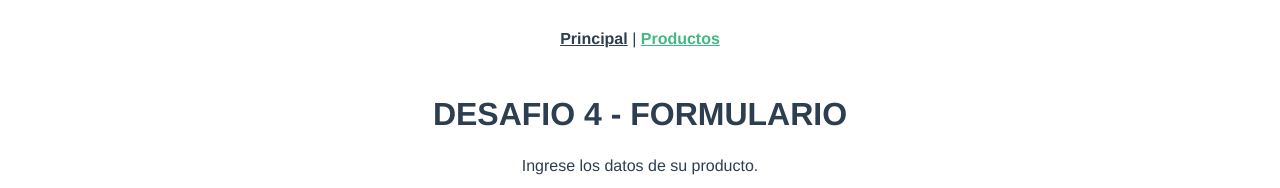
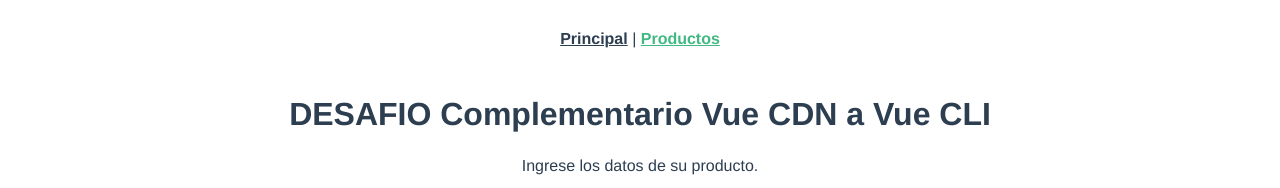
Before and after one commit to delvalj/desafio4-delval, a Vue app: page /about in a window 1280 px wide. Shown: the top 188 px of the page. Built offline with nearby package versions, Linux system fonts and the light colour scheme; no server answers.

Commit message:
cambio titulo y dejo listo para entregar

```diff
--- a/src/components/Formulario.vue
+++ b/src/components/Formulario.vue
@@ -1,6 +1,6 @@
 <template>
   <v-container>
-    <h1> DESAFIO 4 - FORMULARIO </h1>
+    <h1> DESAFIO Complementario Vue CDN a Vue CLI</h1>
     <p class="text-center pa-4"> Ingrese los datos de su producto.</p>
     <form>
     <v-text-field
```
